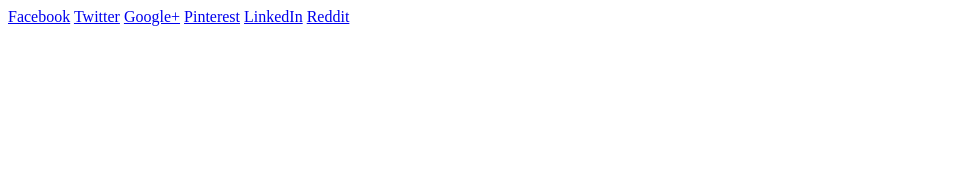
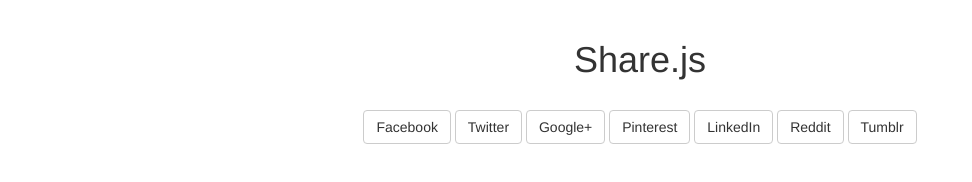
Before and after one commit to mattfordham/share.js, a website: page example/index.html in a window 1280 px wide. Shown: the whole page, without its empty margins (0-972 px from the left). Drawn offline with nearby package versions, Linux system fonts and the light colour scheme.

Commit message:
Added Tumblr and some styling to example

```diff
--- a/bower.json
+++ b/bower.json
@@ -1,6 +1,6 @@
 {
   "name": "share.js",
-  "version": "0.0.1",
+  "version": "0.0.2",
   "homepage": "https://github.com/mattfordham/share",
   "authors": [
     "Matt Fordham <matt@wintr.us>"
--- a/example/index.html
+++ b/example/index.html
@@ -3,16 +3,35 @@
 <head>
   <meta charset="UTF-8" />
   <title>Share</title>
+  <link rel="stylesheet" type="text/css" href="//maxcdn.bootstrapcdn.com/bootstrap/3.3.1/css/bootstrap.min.css">
+  <style type="text/css">
+    body {
+      text-align: center;
+    }
+    h1 {
+      margin-top: 40px;
+    }
+    .share-links {
+      text-align: center;
+      width: 600px;
+      margin: 30px auto;
+    }
+  </style>
 </head>
 <body>
 
-  <a href="#" data-share-facebook data-share-text="Social sharing made a little simpler" data-share-url="https://github.com/mattfordham/share.js" data-share-title="Share.js" data-share-caption="Caption" data-share-image="https://assets-cdn.github.com/images/modules/logos_page/GitHub-Logo.png">Facebook</a>
-  <a href="#" data-share-twitter data-share-text="Social sharing made a little simpler" data-share-url="https://github.com/mattfordham/share.js">Twitter</a>
-  <a href="#" data-share-google-plus data-share-url="https://github.com/mattfordham/share.js">Google+</a>
-  <a href="#" data-share-pinterest data-share-text="Social sharing made a little simpler" data-share-url="https://github.com/mattfordham/share.js" data-share-image="https://assets-cdn.github.com/images/modules/logos_page/GitHub-Logo.png">Pinterest</a>
-  <a href="#" data-share-linkedin data-share-text="Social sharing made a little simpler" data-share-url="https://github.com/mattfordham/share.js" data-share-title="Share.js">LinkedIn</a>
-  <a href="#" data-share-reddit data-share-url="https://github.com/mattfordham/share.js">Reddit</a>
-
+  <div class="container">
+    <h1>Share.js</h1>
+    <div class="share-links">
+      <a href="#" class="btn btn-default" data-share-facebook data-share-text="Social sharing made a little simpler" data-share-url="https://github.com/mattfordham/share.js" data-share-title="Share.js" data-share-caption="Caption" data-share-image="https://assets-cdn.github.com/images/modules/logos_page/GitHub-Logo.png">Facebook</a>
+      <a href="#" class="btn btn-default" data-share-twitter data-share-text="Social sharing made a little simpler" data-share-url="https://github.com/mattfordham/share.js">Twitter</a>
+      <a href="#" class="btn btn-default" data-share-google-plus data-share-url="https://github.com/mattfordham/share.js">Google+</a>
+      <a href="#" class="btn btn-default" data-share-pinterest data-share-text="Social sharing made a little simpler" data-share-url="https://github.com/mattfordham/share.js" data-share-image="https://assets-cdn.github.com/images/modules/logos_page/GitHub-Logo.png">Pinterest</a>
+      <a href="#" class="btn btn-default" data-share-linkedin data-share-text="Social sharing made a little simpler" data-share-url="https://github.com/mattfordham/share.js" data-share-title="Share.js">LinkedIn</a>
+      <a href="#" class="btn btn-default" data-share-reddit data-share-url="https://github.com/mattfordham/share.js">Reddit</a>
+      <a href="#" class="btn btn-default" data-share-tumblr data-share-url="https://github.com/mattfordham/share.js" data-share-image="https://assets-cdn.github.com/images/modules/logos_page/GitHub-Logo.png">Tumblr</a>
+    </div>
+  </div>
   <script type="text/javascript" src="http://ajax.googleapis.com/ajax/libs/jquery/1.8.3/jquery.min.js"></script>
   <script type="text/javascript" src="../dist/share.js"></script>
 
--- a/package.json
+++ b/package.json
@@ -1,6 +1,6 @@
 {
   "name": "share-js",
-  "version": "0.0.1",
+  "version": "0.0.2",
   "description": "Social sharing made a little simpler",
   "main": "dist/share.js",
   "directories": {
```
Also changed, not shown: src/share.coffee (+12 -1 lines), dist/share.js.
